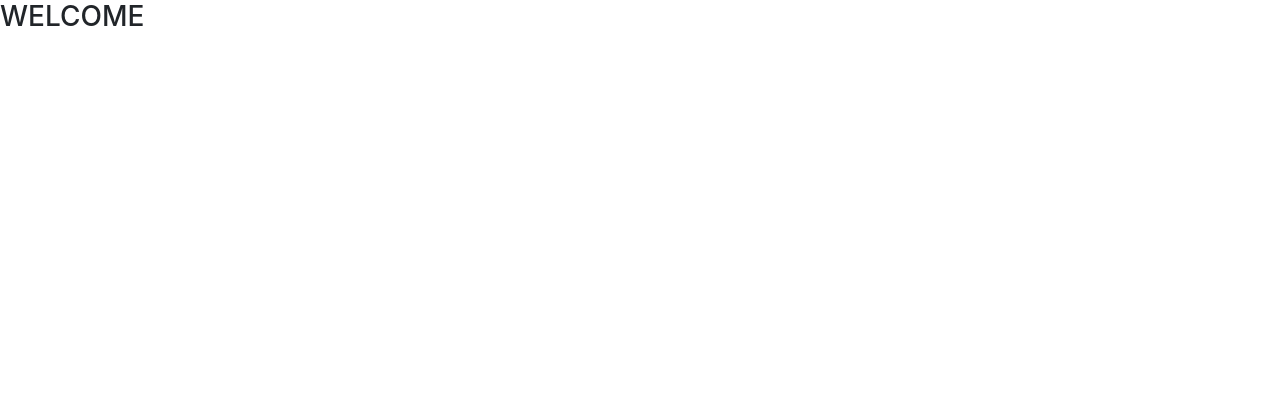
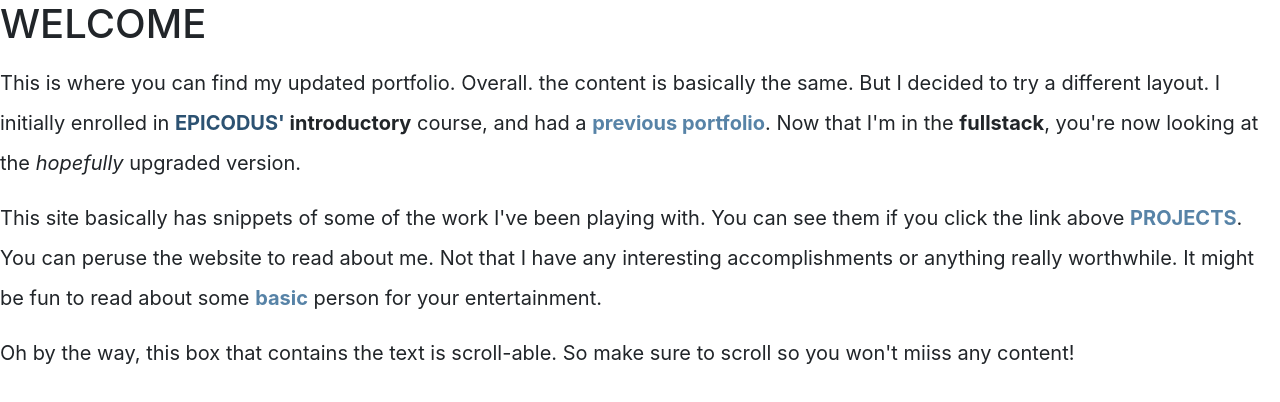
Before and after one commit to bordonj/epicodus-portfolio, a plain HTML site: page home.html in a window 1280 px wide. Drawn offline with nearby package versions, Linux system fonts and the light colour scheme.

Commit message:
add more content to welcome page

```diff
--- a/home.html
+++ b/home.html
@@ -6,7 +6,11 @@
 </head>
 <body>
   <div>
-    <h3>Welcome</h3>
+    <h1>Welcome</h1>
+    <div class='intro'>
+      <p>This is where you can find my updated portfolio. Overall. the content is basically the same. But I decided to try a different layout. I initially enrolled in <a href='https://www.epicodus.com' target='_blank'>Epicodus' </a> <strong>introductory</strong> course, and had a <span class='largen'>previous portfolio</span>. Now that I'm in the <strong>fullstack</strong>, you're now looking at the <em>hopefully</em> upgraded version.</p>
+      <p>This site basically has snippets of some of the work I've been playing with. You can see them if you click the link above <span class='largen'>PROJECTS</span>. You can peruse the website to read about me. Not that I have any interesting accomplishments or anything really worthwhile. It might be fun to read about some <span class='largen'>basic</span> person for your entertainment.</p>
+      <p>Oh by the way, this box that contains the text is scroll-able. So make sure to scroll so you won't miiss any content!</p>
   </div>
 
 </body>
```
